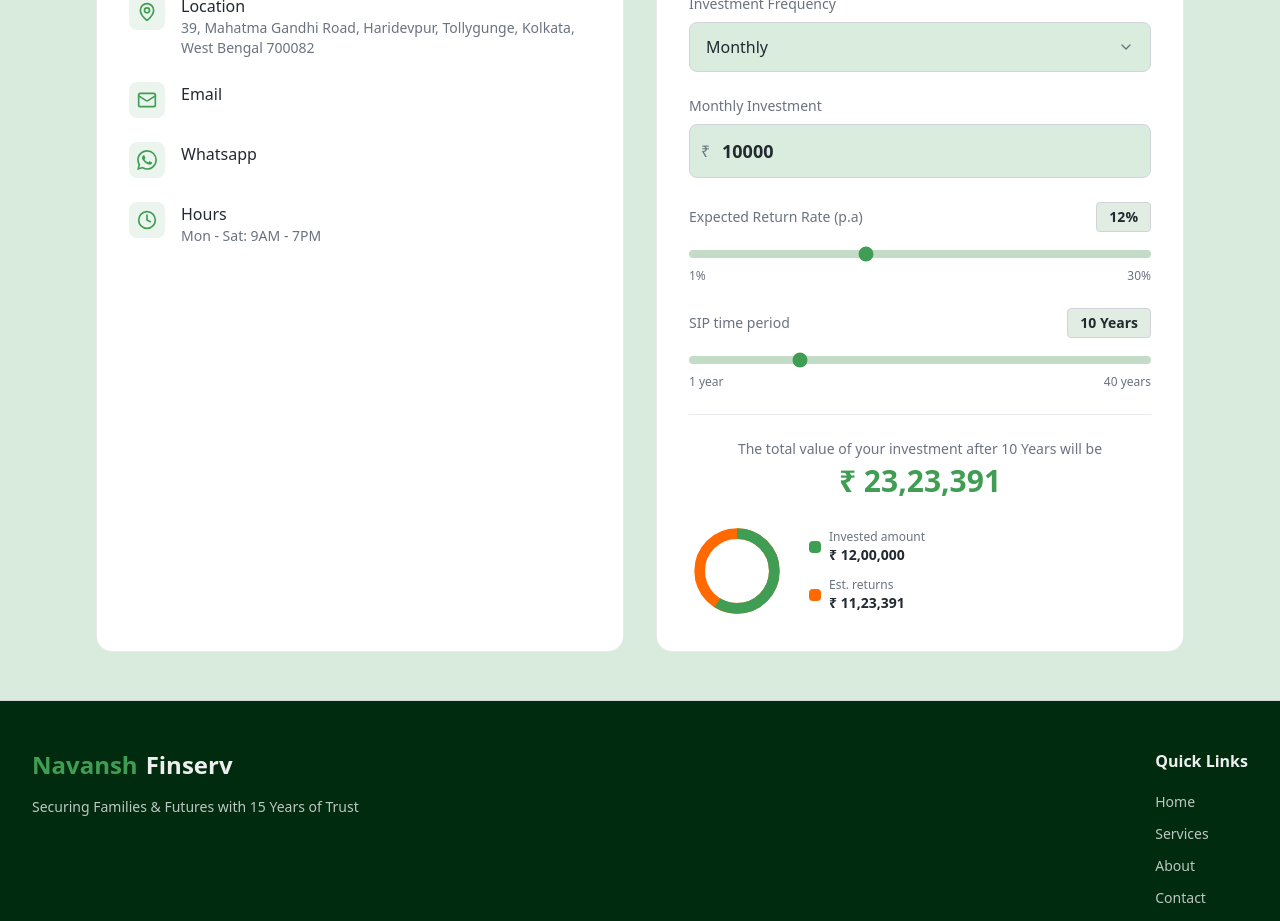
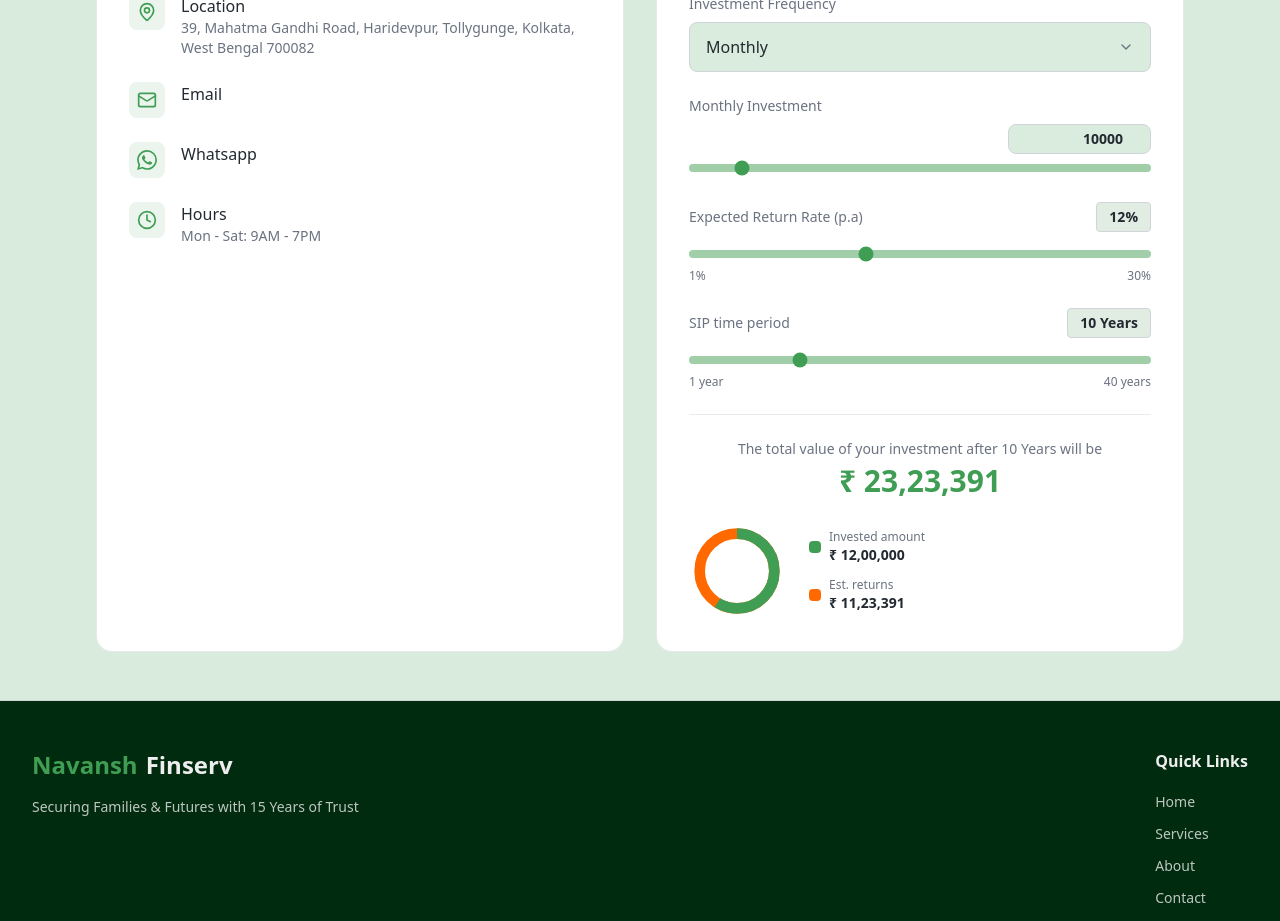
Before and after one commit to anshumankhunteta/navansh-finserv, a Next.js app: page /enquire in a window 1280 px wide. Shown: the part 980-1901 px from the top of the page. Built offline with nearby package versions, Linux system fonts and the light colour scheme.

Commit message:
added SIP Calculator slider

```diff
--- a/components/custom/SIPCalculator.tsx
+++ b/components/custom/SIPCalculator.tsx
@@ -158,10 +158,7 @@ export function SIPCalculator() {
         <label className="text-muted-foreground mb-2 block text-sm">
           {getFrequencyLabel()}
         </label>
-        <div className="relative">
-          <span className="text-muted-foreground absolute top-1/2 left-3 -translate-y-1/2">
-            ₹
-          </span>
+        <div className="relative text-right">
           <input
             type="number"
             step={100}
@@ -169,7 +166,7 @@ export function SIPCalculator() {
             onChange={(e) =>
               setInvestmentAmount(Math.max(0, Number(e.target.value)))
             }
-            className="border-border bg-background focus:ring-primary/50 w-full rounded-lg border py-3 pr-4 pl-8 text-lg font-semibold focus:ring-2 focus:outline-none"
+            className="border-border bg-background focus:ring-primary/50 rounded-lg border px-3 py-1 text-right text-sm font-semibold focus:ring-2 focus:outline-none"
             min="0"
             max={
               frequency === 'yearly'
@@ -180,6 +177,22 @@ export function SIPCalculator() {
             }
           />
         </div>
+        <input
+          type="range"
+          min="0"
+          max={
+            frequency === 'yearly'
+              ? 10000000
+              : frequency === 'monthly'
+                ? 100000
+                : 10000
+          }
+          value={investmentAmount}
+          onChange={(e) =>
+            setInvestmentAmount(Math.max(0, Number(e.target.value)))
+          }
+          className="bg-primary/50 accent-primary h-2 w-full cursor-pointer appearance-none rounded-lg"
+        />
       </div>
 
       {/* Expected Return Rate Slider */}
@@ -198,7 +211,7 @@ export function SIPCalculator() {
           max="30"
           value={returnRate}
           onChange={(e) => setReturnRate(Number(e.target.value))}
-          className="bg-muted accent-primary h-2 w-full cursor-pointer appearance-none rounded-lg"
+          className="bg-primary/50 accent-primary h-2 w-full cursor-pointer appearance-none rounded-lg"
         />
         <div className="text-muted-foreground mt-1 flex justify-between text-xs">
           <span>1%</span>
@@ -222,7 +235,7 @@ export function SIPCalculator() {
           max="40"
           value={timePeriod}
           onChange={(e) => setTimePeriod(Number(e.target.value))}
-          className="bg-muted accent-primary h-2 w-full cursor-pointer appearance-none rounded-lg"
+          className="bg-primary/50 accent-primary h-2 w-full cursor-pointer appearance-none rounded-lg"
         />
         <div className="text-muted-foreground mt-1 flex justify-between text-xs">
           <span>1 year</span>
```
